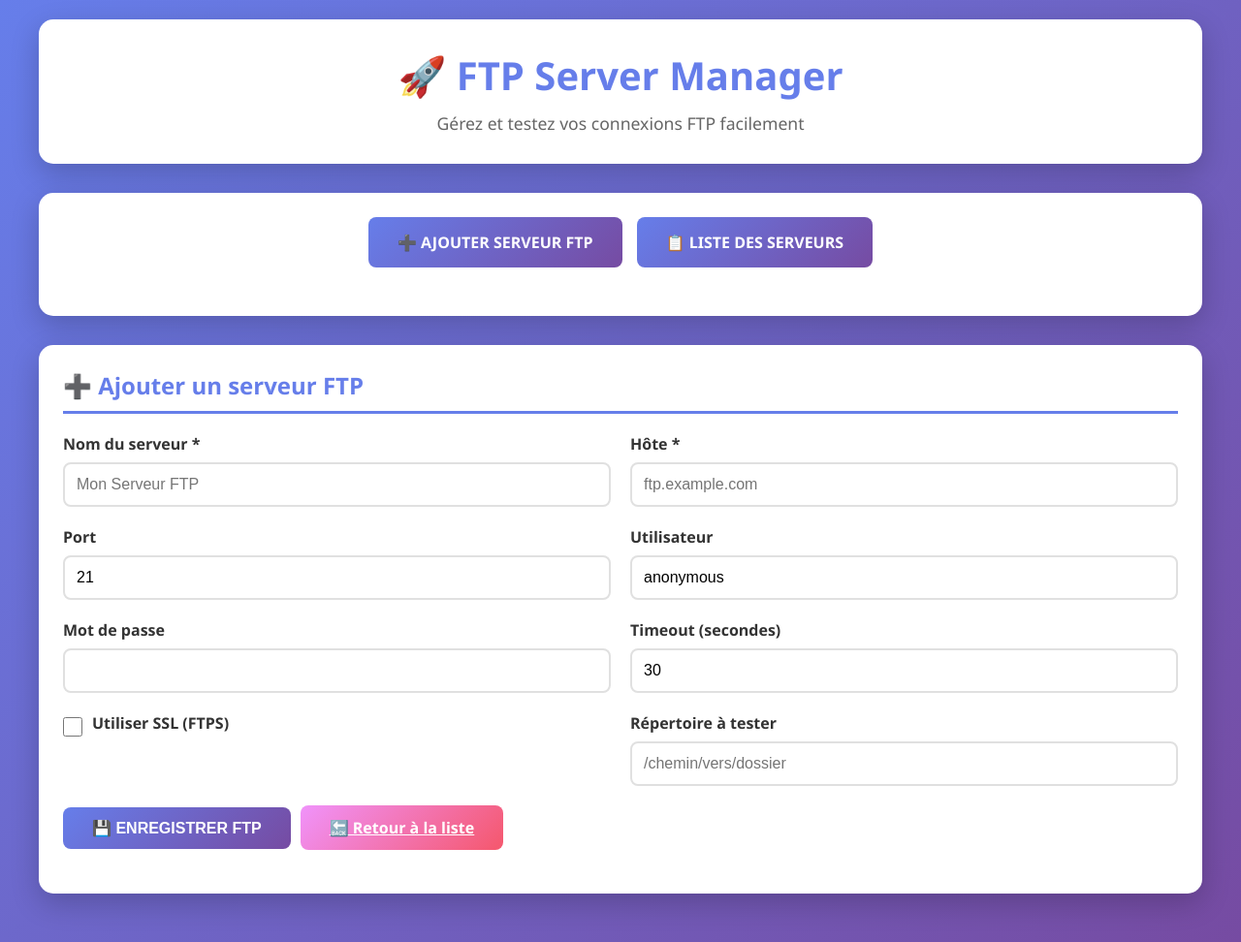
After one commit to SHARKYBLUSTER/SyncFTP, a Flask app: page /add in a window 1280 px wide. The commit adds this page. Shown: the whole page at 97% size. Run offline with Flask 3, Linux system fonts and the light colour scheme.

Commit message:
Add navigation menu and separate pages for add/list
- Split index.html into two pages:
  - list.html: Server list page with TEST buttons for each server
  - add.html: Add server form page
- Add navigation menu with 2 buttons on both pages:
  - 'AJOUTER SERVEUR FTP' -> /add
  - 'LISTE DES SERVEURS' -> /
- Update app.py routes to render new templates
- Remove old index.html

Generated by Mistral Vibe.
Co-Authored-By: Mistral Vibe <vibe@mistral.ai>

```diff
--- a/app.py
+++ b/app.py
@@ -136,9 +136,21 @@ def test_ftp_connection(server):
 # Routes
 @app.route('/')
 def index():
-    """Page principale"""
+    """Page principale - liste des serveurs"""
     servers = load_servers()
-    return render_template('index.html', servers=servers, app_name=APP_NAME)
+    return render_template('list.html', servers=servers, app_name=APP_NAME)
+
+
+@app.route('/add')
+def add_page():
+    """Page d'ajout d'un serveur FTP"""
+    return render_template('add.html', app_name=APP_NAME)
+
+
+@app.route('/list')
+def list_servers():
+    """Page de liste des serveurs (redirige vers /)"""
+    return redirect(url_for('index'))
 
 
 @app.route('/add_server', methods=['POST'])
--- /dev/null
+++ b/templates/add.html
@@ -0,0 +1,250 @@
+<!DOCTYPE html>
+<html lang="fr">
+<head>
+    <meta charset="UTF-8">
+    <meta name="viewport" content="width=device-width, initial-scale=1.0">
+    <title>{{ app_name }} - Ajouter un serveur</title>
+    <style>
+        * {
+            margin: 0;
+            padding: 0;
+            box-sizing: border-box;
+        }
+
+        body {
+            font-family: 'Segoe UI', Tahoma, Geneva, Verdana, sans-serif;
+            background: linear-gradient(135deg, #667eea 0%, #764ba2 100%);
+            min-height: 100vh;
+            padding: 20px;
+        }
+
+        .container {
+            max-width: 1200px;
+            margin: 0 auto;
+        }
+
+        header {
+            background: white;
+            padding: 30px;
+            border-radius: 15px;
+            box-shadow: 0 10px 30px rgba(0,0,0,0.2);
+            margin-bottom: 30px;
+            text-align: center;
+        }
+
+        h1 {
+            color: #667eea;
+            font-size: 2.5em;
+            margin-bottom: 10px;
+        }
+
+        .subtitle {
+            color: #666;
+            font-size: 1.1em;
+        }
+
+        .section {
+            background: white;
+            padding: 25px;
+            border-radius: 15px;
+            box-shadow: 0 10px 30px rgba(0,0,0,0.2);
+            margin-bottom: 30px;
+        }
+
+        .section-title {
+            font-size: 1.5em;
+            color: #667eea;
+            margin-bottom: 20px;
+            padding-bottom: 10px;
+            border-bottom: 3px solid #667eea;
+        }
+
+        /* Menu de navigation */
+        .nav-menu {
+            display: flex;
+            gap: 15px;
+            margin-bottom: 25px;
+            justify-content: center;
+        }
+
+        .nav-btn {
+            display: inline-block;
+            padding: 15px 30px;
+            background: linear-gradient(135deg, #667eea 0%, #764ba2 100%);
+            color: white;
+            border: none;
+            border-radius: 8px;
+            font-size: 16px;
+            font-weight: 600;
+            cursor: pointer;
+            transition: transform 0.2s, box-shadow 0.2s;
+            text-decoration: none;
+        }
+
+        .nav-btn:hover {
+            transform: translateY(-2px);
+            box-shadow: 0 5px 15px rgba(102, 126, 234, 0.4);
+        }
+
+        .form-group {
+            margin-bottom: 20px;
+        }
+
+        .form-group label {
+            display: block;
+            margin-bottom: 8px;
+            font-weight: 600;
+            color: #333;
+        }
+
+        .form-group input[type="text"],
+        .form-group input[type="password"],
+        .form-group input[type="number"],
+        .form-group select {
+            width: 100%;
+            padding: 12px;
+            border: 2px solid #e0e0e0;
+            border-radius: 8px;
+            font-size: 16px;
+            transition: border-color 0.3s;
+        }
+
+        .form-group input:focus,
+        .form-group select:focus {
+            outline: none;
+            border-color: #667eea;
+        }
+
+        .form-row {
+            display: grid;
+            grid-template-columns: repeat(auto-fit, minmax(250px, 1fr));
+            gap: 20px;
+        }
+
+        .checkbox-group {
+            display: flex;
+            align-items: center;
+            gap: 10px;
+        }
+
+        .checkbox-group input[type="checkbox"] {
+            width: 20px;
+            height: 20px;
+            cursor: pointer;
+        }
+
+        .btn {
+            display: inline-block;
+            padding: 12px 30px;
+            background: linear-gradient(135deg, #667eea 0%, #764ba2 100%);
+            color: white;
+            border: none;
+            border-radius: 8px;
+            font-size: 16px;
+            font-weight: 600;
+            cursor: pointer;
+            transition: transform 0.2s, box-shadow 0.2s;
+        }
+
+        .btn:hover {
+            transform: translateY(-2px);
+            box-shadow: 0 5px 15px rgba(102, 126, 234, 0.4);
+        }
+
+        .btn:active {
+            transform: translateY(0);
+        }
+
+        .btn-secondary {
+            background: linear-gradient(135deg, #f093fb 0%, #f5576c 100%);
+        }
+
+        @media (max-width: 768px) {
+            .form-row {
+                grid-template-columns: 1fr;
+            }
+
+            .nav-menu {
+                flex-direction: column;
+                align-items: center;
+            }
+
+            .nav-btn {
+                width: 80%;
+                margin-bottom: 10px;
+            }
+        }
+    </style>
+</head>
+<body>
+    <div class="container">
+        <header>
+            <h1>🚀 {{ app_name }}</h1>
+            <p class="subtitle">Gérez et testez vos connexions FTP facilement</p>
+        </header>
+
+        <!-- Menu de navigation -->
+        <div class="section">
+            <div class="nav-menu">
+                <a href="/add" class="nav-btn">➕ AJOUTER SERVEUR FTP</a>
+                <a href="/" class="nav-btn">📋 LISTE DES SERVEURS</a>
+            </div>
+        </div>
+
+        <!-- Section: Ajouter un serveur -->
+        <div class="section">
+            <h2 class="section-title">➕ Ajouter un serveur FTP</h2>
+            <form id="addServerForm" action="/add_server" method="POST">
+                <div class="form-row">
+                    <div class="form-group">
+                        <label for="name">Nom du serveur *</label>
+                        <input type="text" id="name" name="name" required placeholder="Mon Serveur FTP">
+                    </div>
+                    <div class="form-group">
+                        <label for="host">Hôte *</label>
+                        <input type="text" id="host" name="host" required placeholder="ftp.example.com">
+                    </div>
+                </div>
+                <div class="form-row">
+                    <div class="form-group">
+                        <label for="port">Port</label>
+                        <input type="number" id="port" name="port" value="21" min="1" max="65535">
+                    </div>
+                    <div class="form-group">
+                        <label for="username">Utilisateur</label>
+                        <input type="text" id="username" name="username" value="anonymous">
+                    </div>
+                </div>
+                <div class="form-row">
+                    <div class="form-group">
+                        <label for="password">Mot de passe</label>
+                        <input type="password" id="password" name="password">
+                    </div>
+                    <div class="form-group">
+                        <label for="timeout">Timeout (secondes)</label>
+                        <input type="number" id="timeout" name="timeout" value="30" min="1">
+                    </div>
+                </div>
+                <div class="form-row">
+                    <div class="form-group">
+                        <div class="checkbox-group">
+                            <input type="checkbox" id="use_ssl" name="use_ssl" value="true">
+                            <label for="use_ssl" style="display: inline; cursor: pointer;">Utiliser SSL (FTPS)</label>
+                        </div>
+                    </div>
+                    <div class="form-group">
+                        <label for="test_directory">Répertoire à tester</label>
+                        <input type="text" id="test_directory" name="test_directory" placeholder="/chemin/vers/dossier">
+                    </div>
+                </div>
+                <div class="form-row">
+                    <div class="form-group" style="display: flex; gap: 10px; align-items: center;">
+                        <button type="submit" class="btn">💾 ENREGISTRER FTP</button>
+                        <a href="/" class="btn btn-secondary">🔙 Retour à la liste</a>
+                    </div>
+                </div>
+            </form>
+        </div>
+    </div>
+</body>
+</html>
```
Also changed, not shown: templates/list.html (renamed from templates/index.html, +50 -126 lines).
